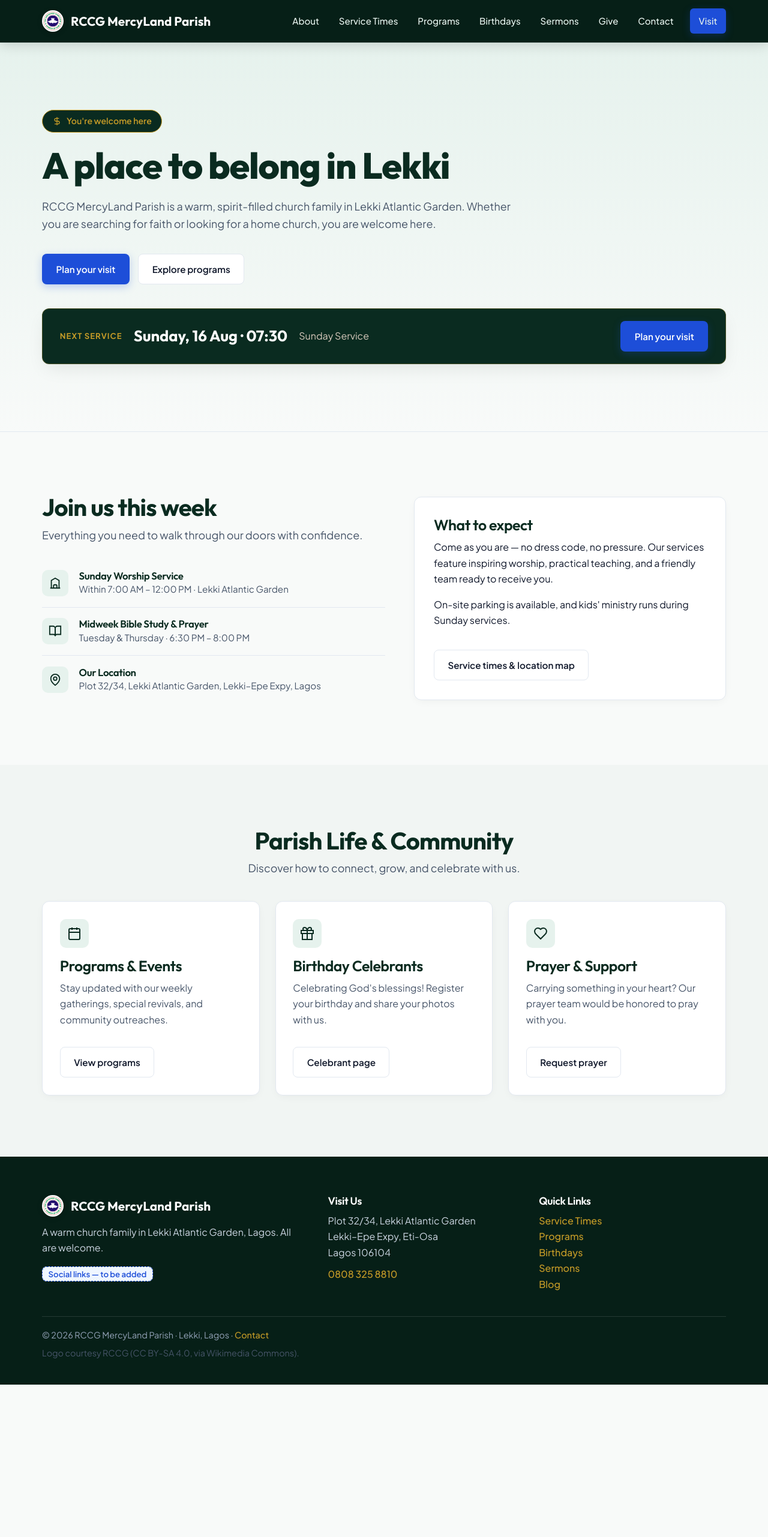
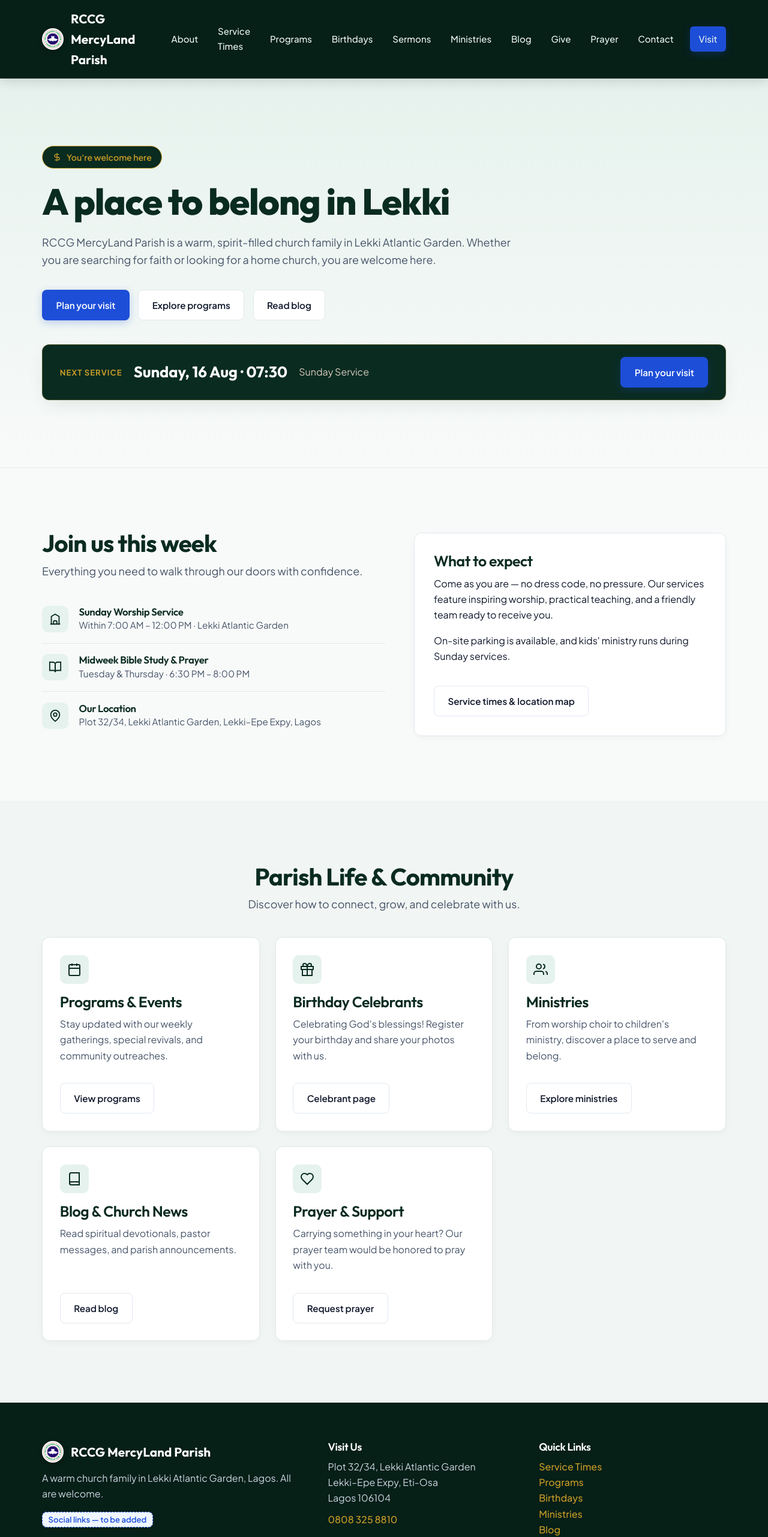
Before and after one commit to Starlight480/mercyland-parish.github.io, a plain HTML site: page index.html in a window 1280 px wide. Shown: the top 2562 px of the page at 60% size. Before the commit the page ends 2308 px from the top, so only its background shows below. Drawn offline with Linux system fonts and the light colour scheme.

Commit message:
Add prominent Blog and Ministries buttons to header navigation and homepage cards

```diff
--- a/index.html
+++ b/index.html
@@ -4,11 +4,11 @@
   <meta charset="UTF-8" />
   <meta name="viewport" content="width=device-width, initial-scale=1" />
   <title>RCCG MercyLand Parish — A warm church family in Lekki, Lagos</title>
-  <meta name="description" content="MercyLand Parish is a welcoming church in Lekki Atlantic Garden, Lagos. Service times, location, programs, birthdays, and how to visit." />
+  <meta name="description" content="MercyLand Parish is a welcoming church in Lekki Atlantic Garden, Lagos. Service times, location, programs, birthdays, ministries, blog, and how to visit." />
   <link rel="preconnect" href="https://fonts.googleapis.com" />
   <link rel="preconnect" href="https://fonts.gstatic.com" crossorigin />
   <link href="https://fonts.googleapis.com/css2?family=Outfit:wght@500;600;700;800&family=Plus+Jakarta+Sans:wght@400;500;600;700&display=swap" rel="stylesheet" />
-  <link rel="stylesheet" href="assets/css/styles.css?v=3" />
+  <link rel="stylesheet" href="assets/css/styles.css?v=4" />
 </head>
 <body>
   <header class="site-header">
@@ -23,7 +23,10 @@
         <li><a href="programs.html">Programs</a></li>
         <li><a href="birthdays.html">Birthdays</a></li>
         <li><a href="sermons.html">Sermons</a></li>
+        <li><a href="ministries.html">Ministries</a></li>
+        <li><a href="blog.html">Blog</a></li>
         <li><a href="give.html">Give</a></li>
+        <li><a href="prayer.html">Prayer</a></li>
         <li><a href="contact.html">Contact</a></li>
         <li class="nav-cta"><a class="btn btn--primary" href="service-times.html">Visit</a></li>
       </ul>
@@ -31,7 +34,7 @@
   </header>
 
   <main>
-    <!-- Executive Hero Section -->
+    <!-- Hero Section -->
     <section class="hero">
       <div class="hero__art" aria-hidden="true"></div>
       <div class="hero__inner wrap">
@@ -45,6 +48,7 @@
         <div class="hero__actions" style="margin-top: 2.2rem">
           <a class="btn btn--primary" href="service-times.html">Plan your visit</a>
           <a class="btn btn--ghost" href="programs.html">Explore programs</a>
+          <a class="btn btn--ghost" href="blog.html">Read blog</a>
         </div>
 
         <div class="next-service" data-next-service aria-live="polite"></div>
@@ -89,7 +93,7 @@
       </div>
     </section>
 
-    <!-- Quick Feature Cards (Programs, Birthdays, Prayer) -->
+    <!-- Quick Feature Cards (Programs, Birthdays, Ministries, Blog, Prayer) -->
     <section class="section section--alt">
       <div class="wrap">
         <h2 class="center">Parish Life &amp; Community</h2>
@@ -112,6 +116,24 @@
             <h3>Birthday Celebrants</h3>
             <p style="color:var(--text-muted);flex:1">Celebrating God's blessings! Register your birthday and share your photos with us.</p>
             <a class="btn btn--ghost" href="birthdays.html" style="width:fit-content;margin-top:1rem">Celebrant page</a>
+          </div>
+
+          <div class="card reveal" style="display:flex;flex-direction:column">
+            <div class="card-icon-badge" aria-hidden="true">
+              <svg viewBox="0 0 24 24" fill="none" stroke="currentColor" stroke-width="2"><path d="M17 21v-2a4 4 0 0 0-4-4H5a4 4 0 0 0-4 4v2"/><circle cx="9" cy="7" r="4"/><path d="M23 21v-2a4 4 0 0 0-3-3.87"/><path d="M16 3.13a4 4 0 0 1 0 7.75"/></svg>
+            </div>
+            <h3>Ministries</h3>
+            <p style="color:var(--text-muted);flex:1">From worship choir to children's ministry, discover a place to serve and belong.</p>
+            <a class="btn btn--ghost" href="ministries.html" style="width:fit-content;margin-top:1rem">Explore ministries</a>
+          </div>
+
+          <div class="card reveal" style="display:flex;flex-direction:column">
+            <div class="card-icon-badge" aria-hidden="true">
+              <svg viewBox="0 0 24 24" fill="none" stroke="currentColor" stroke-width="2"><path d="M4 19.5A2.5 2.5 0 0 1 6.5 17H20"/><path d="M6.5 2H20v20H6.5A2.5 2.5 0 0 1 4 19.5v-15A2.5 2.5 0 0 1 6.5 2z"/></svg>
+            </div>
+            <h3>Blog &amp; Church News</h3>
+            <p style="color:var(--text-muted);flex:1">Read spiritual devotionals, pastor messages, and parish announcements.</p>
+            <a class="btn btn--ghost" href="blog.html" style="width:fit-content;margin-top:1rem">Read blog</a>
           </div>
 
           <div class="card reveal" style="display:flex;flex-direction:column">
@@ -149,8 +171,10 @@
           <li><a href="service-times.html">Service Times</a></li>
           <li><a href="programs.html">Programs</a></li>
           <li><a href="birthdays.html">Birthdays</a></li>
+          <li><a href="ministries.html">Ministries</a></li>
+          <li><a href="blog.html">Blog</a></li>
           <li><a href="sermons.html">Sermons</a></li>
-          <li><a href="blog.html">Blog</a></li>
+          <li><a href="prayer.html">Prayer</a></li>
         </ul>
       </div>
     </div>
```
Also changed, not shown: about.html (+2 -0 lines), birthdays.html (+2 -0 lines), blog.html (+2 -0 lines), contact.html (+3 -0 lines), events.html (+2 -1 lines), give.html (+3 -0 lines), ministries.html (+2 -0 lines), prayer.html (+2 -0 lines), programs.html (+2 -0 lines), sermons.html (+2 -0 lines), service-times.html (+2 -0 lines).
